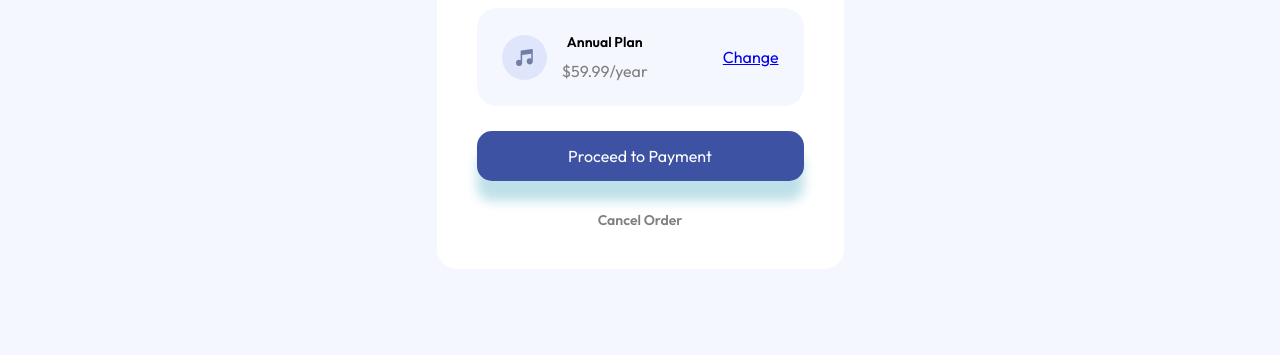
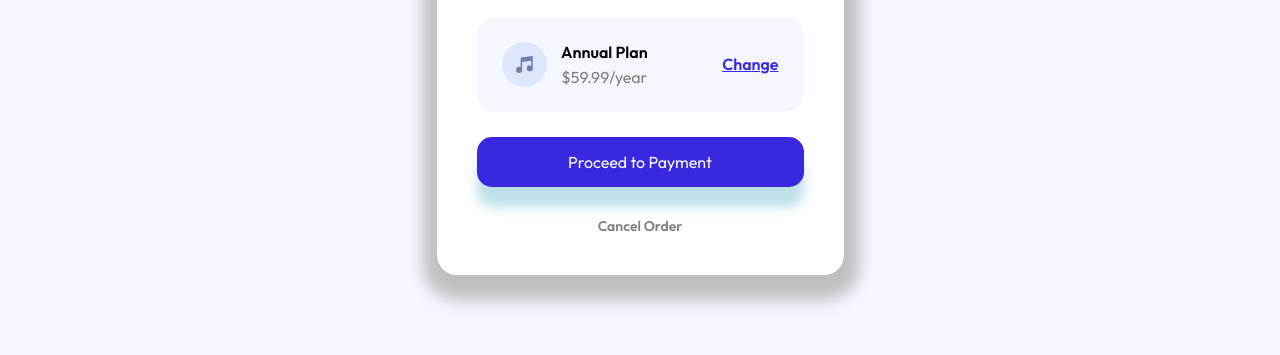
Before and after one commit to ibrahem-altayeb/four_project, a plain HTML site: page index.html in a window 1280 px wide. Shown: the part 445-800 px from the top of the page. Drawn offline with Linux system fonts and the light colour scheme.

Commit message:
idit main.css

```diff
--- a/main.css
+++ b/main.css
@@ -23,10 +23,11 @@ background-color: var(--Very-pale-blue);
   margin: 0;
 }
 .card{
-max-width: 407px;
-border-radius: 20px;
-background-color: white;
-
+  max-width: 407px;
+  border-radius: 20px;
+  background-color: white;
+  box-shadow: 1px 10px 16px 15px hsl(260deg 2% 75%);
+  margin-bottom: 5px;
 }
 .card > img{
   max-width: 100%;
@@ -38,7 +39,7 @@ background-color: white;
   text-align: center;
 }
 .card .body > h1{
-  font-size: 20px;
+  font-size: 35px;
 }
 .card .body p {
   margin: 20px 0 ;
@@ -61,17 +62,22 @@ background-color: white;
   margin-right: 60px;
 }
 .card  .plan .price h3{
-font-size: 14px;
+font-size: 16px;
 }
 .card  .plan .price span{
-  margin-top: 10px;
+  margin-top: 5px;
 }
 .card .body .plan .price span{
   display: block;
   color: grey;
 }
+.card .body .plan a{
+  color: var(--Bright-blue);
+  font-weight: bold;
+
+}
 .card .footer .bottom{
-  background-color: var(--color);
+  background-color: var(--Bright-blue);
     padding: 15px;
     text-align: center;
     color: white;
@@ -82,6 +88,6 @@ font-size: 14px;
     box-shadow: 0px 20px 12px 0px hsl(193deg 50% 83%);
 }
 .card .footer h2{
- color: grey;
- font-size: 14px;
+color: grey;
+font-size: 14px;
 }
```
